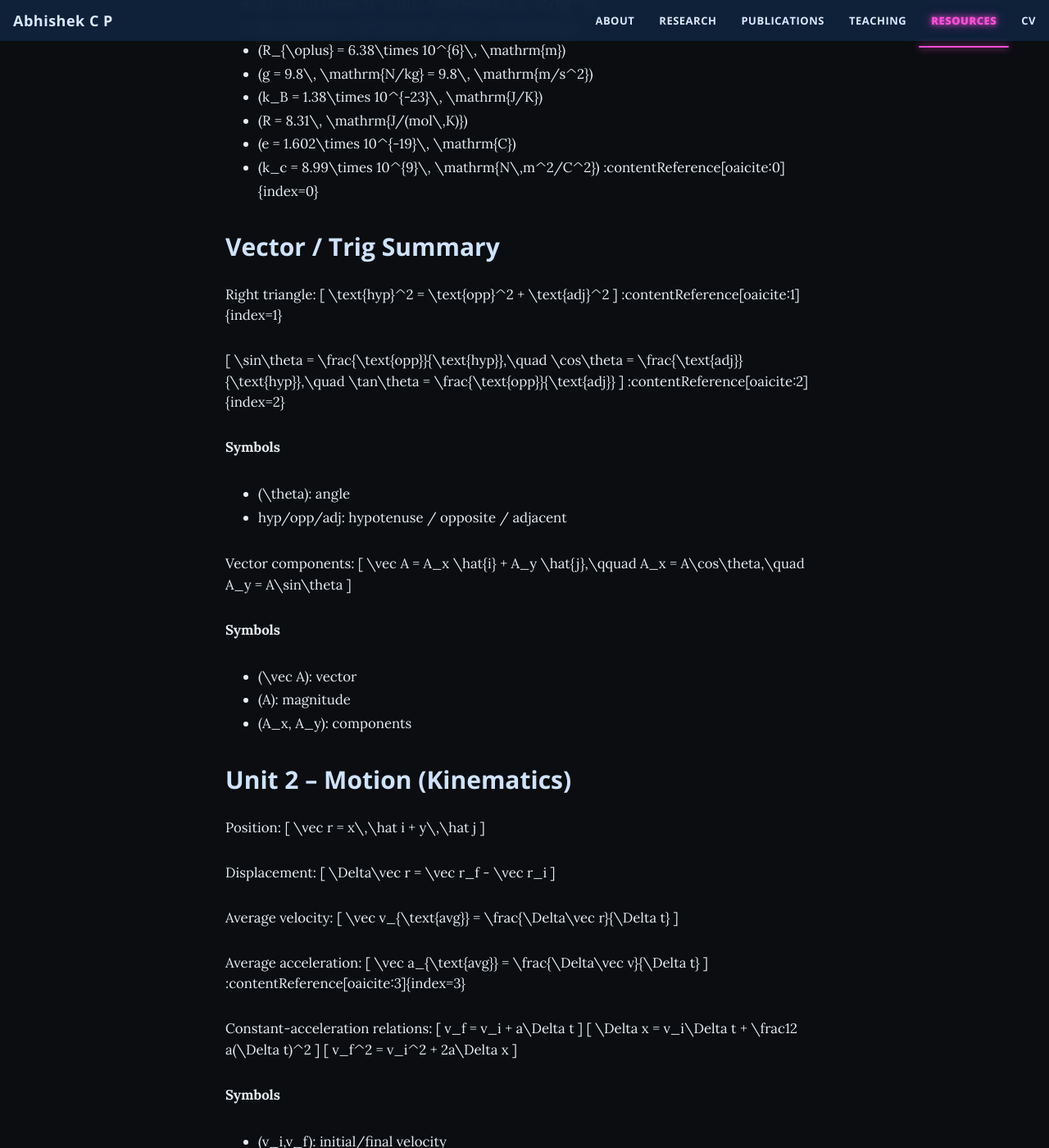
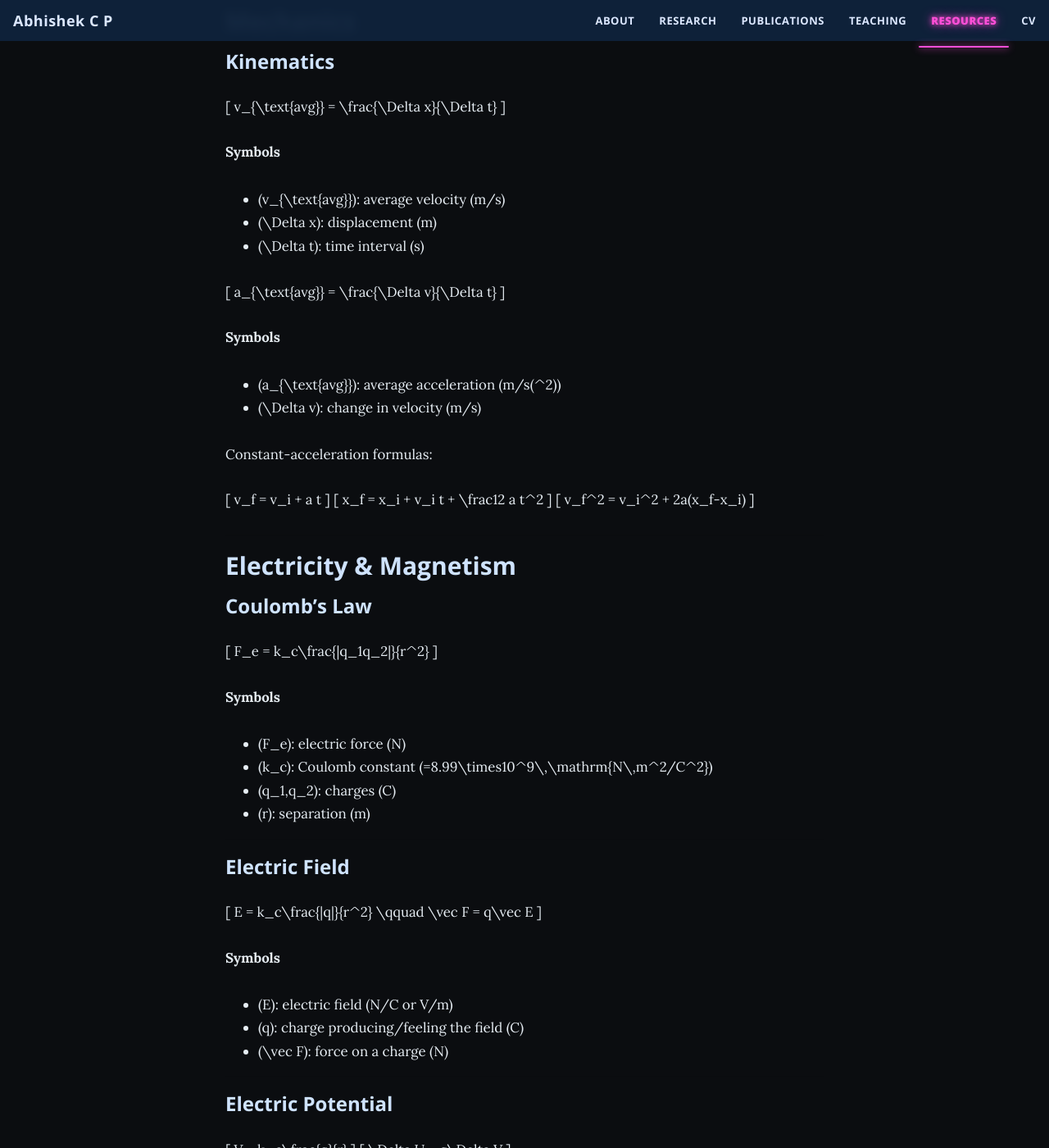
Before and after one commit to abhishek-c-p/abhishek-c-p.github.io, a Jekyll site: the page built from resources/physics-equations.md, in a window 1280 px wide and 1400 px high, scrolled down 393 px. Shown: the whole window at 82% size. Built offline with Jekyll 4.4.1, drawn with Linux system fonts in a browser that asks for light colours; some of the changed text lies outside the part shown.

Commit message:
Update physics-equations.md

```diff
--- a/resources/physics-equations.md
+++ b/resources/physics-equations.md
@@ -1,256 +1,70 @@
 ---
 layout: page
-title: "Physics 2130 Equation Sheet"
+title: Physics Equations
 permalink: /resources/physics-equations/
 mathjax: true
 ---
 
-
+# Physics Equations (PHY 2130 / 2140)
 
 Below is a compact equation sheet for Physics 1 students.
 Each equation includes a quick guide to symbols.
 
 ---
 
-## Constants
+## Mechanics
 
-- \(G = 6.67\times 10^{-11}\, \mathrm{N\,m^2/kg^2}\)
-- \(M_{\oplus} = 5.97\times 10^{24}\, \mathrm{kg}\)
-- \(R_{\oplus} = 6.38\times 10^{6}\, \mathrm{m}\)
-- \(g = 9.8\, \mathrm{N/kg} = 9.8\, \mathrm{m/s^2}\)
-- \(k_B = 1.38\times 10^{-23}\, \mathrm{J/K}\)
-- \(R = 8.31\, \mathrm{J/(mol\,K)}\)
-- \(e = 1.602\times 10^{-19}\, \mathrm{C}\)
-- \(k_c = 8.99\times 10^{9}\, \mathrm{N\,m^2/C^2}\) :contentReference[oaicite:0]{index=0}
-
----
-
-## Vector / Trig Summary
-
-Right triangle:
-\[
-\text{hyp}^2 = \text{opp}^2 + \text{adj}^2
-\] :contentReference[oaicite:1]{index=1}
+### Kinematics
 
 \[
-\sin\theta = \frac{\text{opp}}{\text{hyp}},\quad
-\cos\theta = \frac{\text{adj}}{\text{hyp}},\quad
-\tan\theta = \frac{\text{opp}}{\text{adj}}
-\] :contentReference[oaicite:2]{index=2}
-
-**Symbols**
-- \(\theta\): angle
-- hyp/opp/adj: hypotenuse / opposite / adjacent
-
-Vector components:
-\[
-\vec A = A_x \hat{i} + A_y \hat{j},\qquad
-A_x = A\cos\theta,\quad A_y = A\sin\theta
+v_{\text{avg}} = \frac{\Delta x}{\Delta t}
 \]
 
 **Symbols**
-- \(\vec A\): vector
-- \(A\): magnitude
-- \(A_x, A_y\): components
+- \(v_{\text{avg}}\): average velocity (m/s)
+- \(\Delta x\): displacement (m)
+- \(\Delta t\): time interval (s)
 
----
-
-## Unit 2 – Motion (Kinematics)
-
-Position:
 \[
-\vec r = x\,\hat i + y\,\hat j
-\]
-
-Displacement:
-\[
-\Delta\vec r = \vec r_f - \vec r_i
-\]
-
-Average velocity:
-\[
-\vec v_{\text{avg}} = \frac{\Delta\vec r}{\Delta t}
-\]
-
-Average acceleration:
-\[
-\vec a_{\text{avg}} = \frac{\Delta\vec v}{\Delta t}
-\] :contentReference[oaicite:3]{index=3}
-
-Constant-acceleration relations:
-\[
-v_f = v_i + a\Delta t
-\]
-\[
-\Delta x = v_i\Delta t + \frac12 a(\Delta t)^2
-\]
-\[
-v_f^2 = v_i^2 + 2a\Delta x
+a_{\text{avg}} = \frac{\Delta v}{\Delta t}
 \]
 
 **Symbols**
-- \(v_i,v_f\): initial/final velocity
-- \(a\): acceleration
-- \(\Delta x\): displacement
-- \(\Delta t\): time interval
+- \(a_{\text{avg}}\): average acceleration (m/s\(^2\))
+- \(\Delta v\): change in velocity (m/s)
 
----
+Constant-acceleration formulas:
 
-## Unit 3 – Forces & Newton’s Laws
-
-Net force:
 \[
-\vec F_{\text{net}}=\sum \vec F
+v_f = v_i + a t
 \]
-
-Newton’s 2nd law:
 \[
-\vec F_{\text{net}} = m\vec a
+x_f = x_i + v_i t + \frac12 a t^2
 \]
-
-Weight:
 \[
-W = mg
-\]
-
-Hooke’s law:
-\[
-F_s = k\Delta x
-\]
-
-Friction:
-\[
-f_s\le \mu_s N,\qquad f_k=\mu_k N
-\]
-
-Impulse:
-\[
-\vec I = \vec F\,\Delta t = m\Delta\vec v
-\] :contentReference[oaicite:4]{index=4}
-
-**Symbols**
-- \(m\): mass
-- \(N\): normal force
-- \(k\): spring constant
-- \(\mu_s,\mu_k\): friction coefficients
-
----
-
-## Unit 4 – Fluids
-
-Density:
-\[
-\rho = \frac{m}{V}
-\]
-
-Pressure:
-\[
-P = \frac{F}{A}
-\]
-
-Hydrostatic pressure:
-\[
-P = P_0 + \rho g d
-\]
-
-Buoyant force:
-\[
-F_B = \rho_f V_f g
-\]
-
-Continuity:
-\[
-Q = Av = \text{constant}
-\]
-
-Poiseuille’s law:
-\[
-Q = \frac{\pi R^4}{8\mu L}\Delta P
-\]
-
-Bernoulli:
-\[
-P+\frac12\rho v^2+\rho g y = \text{constant}
-\]
-
-**Symbols**
-- \(\rho\): density
-- \(Q\): flow rate
-- \(\mu\): viscosity
-- \(R\): tube radius
-- \(L\): tube length
-
----
-
-## Unit 5 – Energy
-
-Work:
-\[
-W=F_\parallel d
-\]
-
-Kinetic energy:
-\[
-K=\frac12 mv^2
-\]
-
-Gravitational potential:
-\[
-U_g=mgy
-\]
-
-Spring potential:
-\[
-U_s=\frac12 k(\Delta x)^2
-\]
-
-Conservation of energy:
-\[
-E_{\text{tot}} = K + U + E_{\text{th}} + \dots
+v_f^2 = v_i^2 + 2a(x_f-x_i)
 \]
 
 ---
 
-## Unit 6 – Thermodynamics
+## Electricity & Magnetism
 
-Temperature:
-\[
-T(K)=T(^{\circ}C)+273.15
-\]
+### Coulomb’s Law
 
-Heat:
-\[
-Q = mc\Delta T
-\]
-
-Ideal gas law:
-\[
-PV = Nk_BT = nRT
-\]
-
-First law:
-\[
-\Delta U = W + Q
-\] :contentReference[oaicite:5]{index=5}
-
----
-
-# Unit 7 – Electricity & Magnetism
-
-## Coulomb’s law
 \[
 F_e = k_c\frac{|q_1q_2|}{r^2}
 \]
 
 **Symbols**
-- \(F_e\): electric force
-- \(k_c\): Coulomb constant
-- \(q_1,q_2\): charges
-- \(r\): separation
+- \(F_e\): electric force (N)
+- \(k_c\): Coulomb constant \(=8.99\times10^9\,\mathrm{N\,m^2/C^2}\)
+- \(q_1,q_2\): charges (C)
+- \(r\): separation (m)
 
 ---
 
-## Electric field
+### Electric Field
+
 \[
 E = k_c\frac{|q|}{r^2}
 \qquad
@@ -258,26 +72,29 @@
 \]
 
 **Symbols**
-- \(E\): electric field
-- \(q\): charge
-- \(\vec F\): force on charge
+- \(E\): electric field (N/C or V/m)
+- \(q\): charge producing/feeling the field (C)
+- \(\vec F\): force on a charge (N)
 
 ---
 
-## Electric potential & energy
+### Electric Potential
+
 \[
 V = k_c\frac{q}{r}
-\]
-\[
-U_e = k_c\frac{q_1q_2}{r}
 \]
 \[
 \Delta U = q\Delta V
 \]
 
+**Symbols**
+- \(V\): electric potential (V)
+- \(\Delta U\): change in electric potential energy (J)
+
 ---
 
-## Capacitance
+### Capacitance
+
 \[
 C=\frac{Q}{V}
 \qquad
@@ -287,61 +104,85 @@
 \]
 
 **Symbols**
-- \(C\): capacitance
-- \(Q\): charge stored
-- \(V\): potential difference
+- \(C\): capacitance (F)
+- \(Q\): charge stored (C)
+- \(V\): potential difference (V)
 - \(\varepsilon_0\): permittivity of free space
-- \(A\): plate area
-- \(d\): plate separation
-- \(U\): energy stored
+- \(A\): plate area (m\(^2\))
+- \(d\): plate separation (m)
+- \(U\): energy stored in capacitor (J)
 
 ---
 
-## Current & Ohm’s law
+### Current & Ohm’s Law
+
 \[
 I=\frac{\Delta Q}{\Delta t}
 \qquad
 V=IR
-\qquad
+\]
+
+Power:
+
+\[
 P=IV=I^2R=\frac{V^2}{R}
 \]
 
+**Symbols**
+- \(I\): current (A)
+- \(R\): resistance (Ω)
+- \(P\): power (W)
+
 Series:
+
 \[
 R_{\text{eq}} = R_1+R_2+\cdots
 \]
 
 Parallel:
+
 \[
 \frac1{R_{\text{eq}}}=\frac1{R_1}+\frac1{R_2}+\cdots
 \]
 
 ---
 
-## Magnetic force
+### Magnetic Force
+
 \[
 F_B=qvB\sin\theta
 \qquad
 F=ILB\sin\theta
 \]
 
+**Symbols**
+- \(B\): magnetic field (T)
+- \(\theta\): angle between \(v\) (or \(I\)) and \(B\)
+
 ---
 
-## Magnetic field from currents
+### Magnetic Field from Currents
 
 Long straight wire:
+
 \[
 B=\frac{\mu_0 I}{2\pi r}
 \]
 
 Solenoid:
+
 \[
 B=\mu_0 nI
 \]
 
+**Symbols**
+- \(\mu_0\): permeability of free space
+- \(n\): turns per length (1/m)
+
 ---
 
-## Magnetic flux & induction
+### Magnetic Flux & Induction
+
 \[
 \Phi_B = BA\cos\theta
 \]
@@ -350,7 +191,7 @@
 \]
 
 **Symbols**
-- \(\Phi_B\): magnetic flux
-- \(\varepsilon\): induced emf
-- \(\mu_0\): permeability of free space
-- \(n\): turns per length
+- \(\Phi_B\): magnetic flux (Wb)
+- \(\varepsilon\): induced emf (V)
+
+---
```
